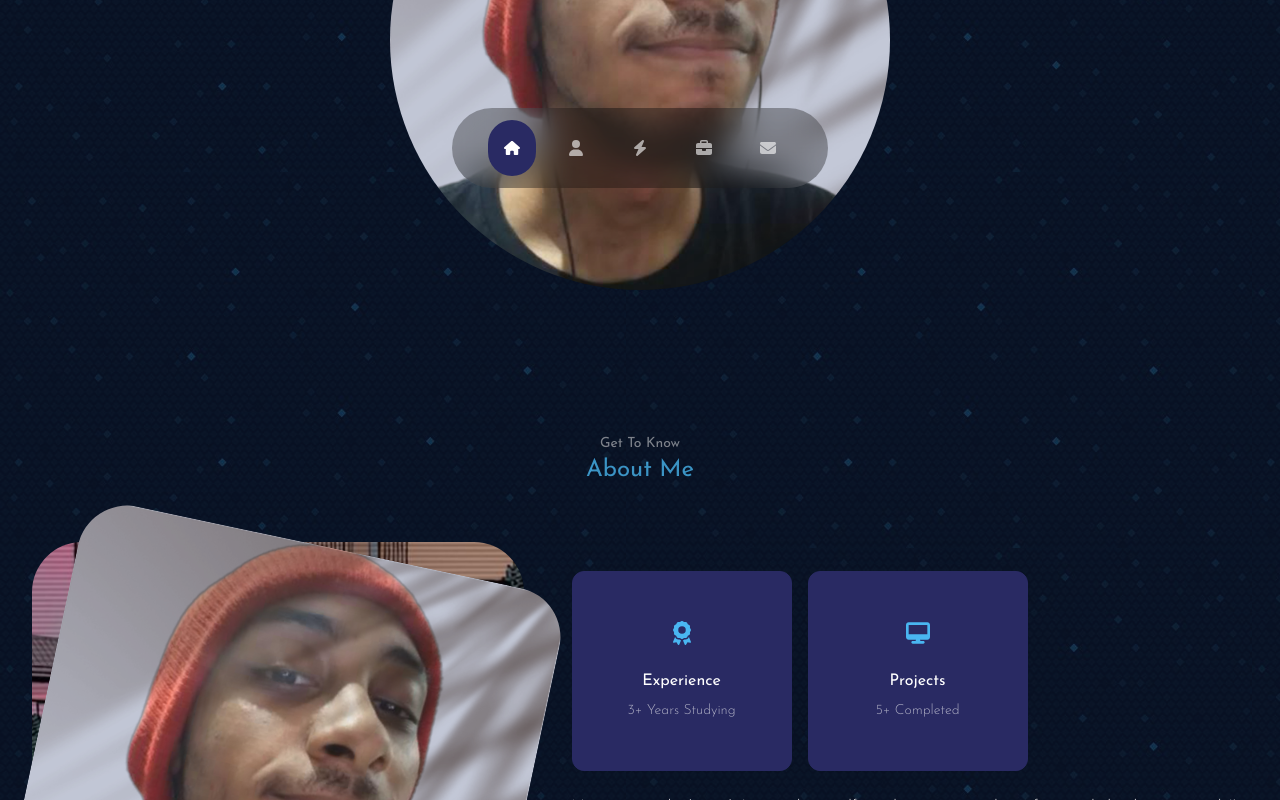
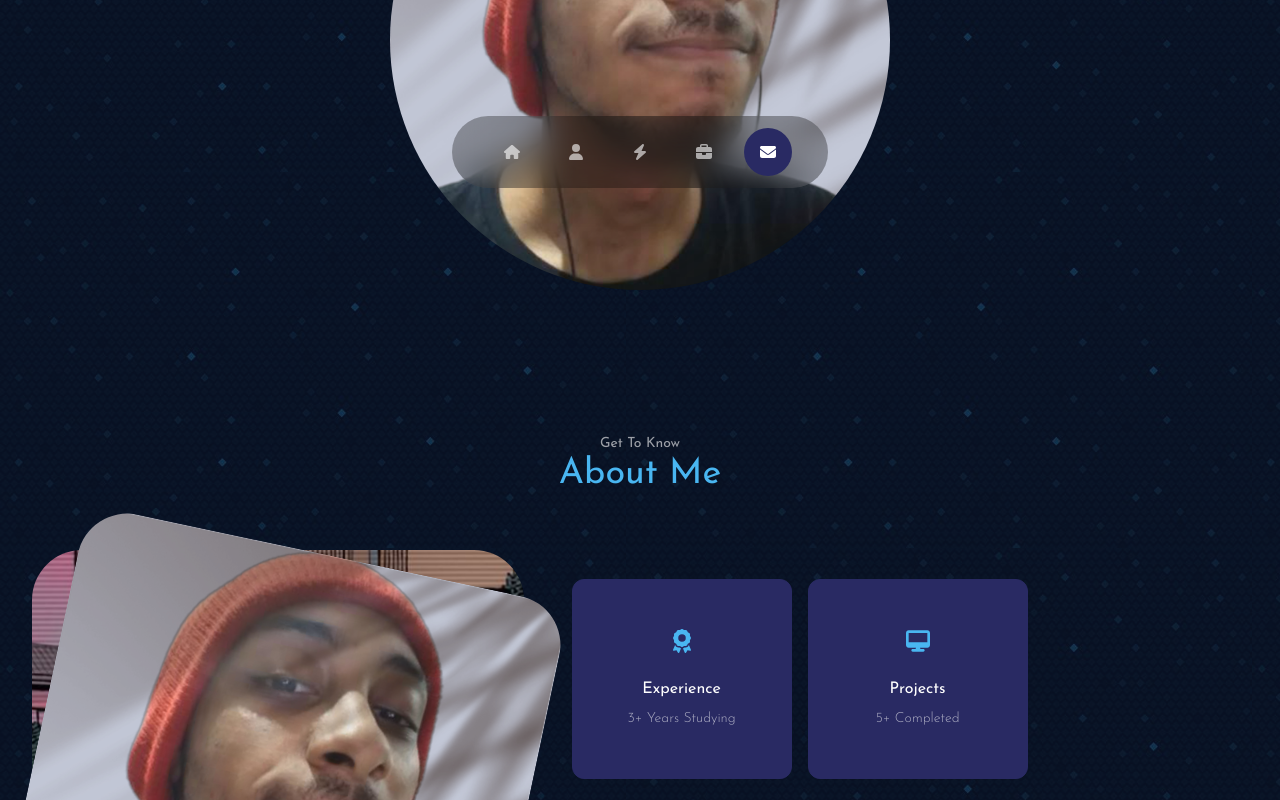
Before and after one commit to RenanSui/v1_Portfolio, a Next.js app: page / in a window 1280 px wide. Shown: the part 580-1380 px from the top of the page. Built offline with nearby package versions, Linux system fonts and the light colour scheme.

Commit message:
added dynamic navigation to nav links

```diff
--- a/app/layout.tsx
+++ b/app/layout.tsx
@@ -13,7 +13,9 @@ export default function RootLayout({
 }) {
   return (
     <html lang="en" className="scroll-smooth">
-      <body className="bg-[#0a142a]">{children}</body>
+      <body className="bg-[#0a142a]" data-nav="header">
+        {children}
+      </body>
     </html>
   );
 }
--- a/src/Components/Nav/FloatingNavbar.tsx
+++ b/src/Components/Nav/FloatingNavbar.tsx
@@ -1,3 +1,4 @@
+'use client';
 import {
   faBolt,
   faBriefcase,
@@ -5,41 +6,42 @@ import {
   faHouse,
   faUser,
 } from '@fortawesome/free-solid-svg-icons';
+import { useEffect } from 'react';
 import NavListItems from './NavListItems';
 import { INavList } from './types';
 
 const navList: INavList[] = [
   {
     id: 1,
-    titleName: 'Home',
+    titleName: 'home',
     icon: faHouse,
     active: true,
     hrefLink: '#',
   },
   {
     id: 2,
-    titleName: 'About Me',
+    titleName: 'about',
     icon: faUser,
     active: false,
     hrefLink: '#about',
   },
   {
     id: 3,
-    titleName: 'Experience',
+    titleName: 'experience',
     icon: faBolt,
     active: false,
     hrefLink: '#experience',
   },
   {
     id: 4,
-    titleName: 'Portfolio',
+    titleName: 'portfolio',
     icon: faBriefcase,
     active: false,
     hrefLink: '#portfolio',
   },
   {
     id: 5,
-    titleName: 'Contact Me',
+    titleName: 'contact',
     icon: faEnvelope,
     active: false,
     hrefLink: '#contact',
@@ -47,6 +49,13 @@ const navList: INavList[] = [
 ];
 
 const FloatingNavbar = () => {
+  useEffect(() => {
+    document.addEventListener('scroll', () => {
+      const dataNavAttr = document.body.getAttribute('data-nav');
+      console.log(dataNavAttr ? dataNavAttr : null);
+    });
+  });
+
   return (
     <nav className="fixed bottom-8 left-1/2 z-50 -translate-x-1/2 rounded-full bg-transparent-30 backdrop-blur-lg transition-all duration-500">
       <ul className="flex px-5 py-1 transition-all duration-500 xs:px-7 xs:py-3">
--- a/src/Components/Nav/NavListItems.tsx
+++ b/src/Components/Nav/NavListItems.tsx
@@ -1,21 +1,46 @@
+'use client';
+import CapitalizeFirstLetter from '@/src/Utilities/CapitalizeFirstLetter';
 import { FontAwesomeIcon } from '@fortawesome/react-fontawesome';
+import { useEffect, useState } from 'react';
 import { NavListProps } from './types';
 
 const NavListItems = ({ navItem }: NavListProps) => {
-  const { active, hrefLink, icon, id, titleName } = navItem;
+  const { hrefLink, icon, id, titleName } = navItem;
+  const [isActive, setIsActive] = useState(false);
+
+  useEffect(() => {
+    document.body.setAttribute('data-nav', 'home');
+    const dataNavAttr = document.body.getAttribute('data-nav');
+    const isActive = titleName === dataNavAttr;
+    setIsActive(isActive);
+  }, [titleName]);
+
+  useEffect(() => {
+    const windowScroll = () => {
+      const dataNavAttr = document.body.getAttribute('data-nav');
+      const isActive = titleName === dataNavAttr;
+      setIsActive(isActive);
+    };
+
+    document.addEventListener('scroll', windowScroll);
+
+    return () => {
+      document.removeEventListener('scroll', windowScroll);
+    };
+  });
 
   return (
-    <li key={id} id={String(id)} title={titleName}>
+    <li key={id} id={String(id)} title={CapitalizeFirstLetter(titleName)}>
       <a
-        className={`block cursor-pointer rounded-full p-4 transition-all duration-500 xs:mx-2 ${
-          active ? 'bg-custom-blue-900' : 'hover:bg-custom-darkBlue-900'
+        className={`block cursor-pointer rounded-full px-4 py-3 transition-all duration-500 xs:mx-2 ${
+          isActive ? 'bg-custom-blue-900' : 'hover:bg-custom-darkBlue-900'
         }`}
         href={`${hrefLink}`}
       >
         <FontAwesomeIcon
           icon={icon}
-          className={`h-4 w-4 text-custom-gray-100 transition-all duration-500 ${
-            active ? 'text-white' : ''
+          className={`h-4 max-h-[16px] w-4 max-w-[16px] text-custom-gray-100 transition-all duration-500 ${
+            isActive ? 'text-white' : ''
           }`}
         />
       </a>
--- a/src/Components/Pattern/StarsPattern.tsx
+++ b/src/Components/Pattern/StarsPattern.tsx
@@ -8,7 +8,7 @@ const StarsPattern = () => {
 
   return (
     <div
-      className='pointer-events-none absolute left-0 right-0 top-0 bg-[url("/Assets/Images/seamless-pattern.jpg")] opacity-20'
+      className='pointer-events-none absolute left-0 right-0 top-0 z-[-1] bg-[url("/Assets/Images/seamless-pattern.jpg")] opacity-20'
       style={{ height: windowHeight }}
     />
   );
--- a/src/Components/Titles/Titles.tsx
+++ b/src/Components/Titles/Titles.tsx
@@ -14,7 +14,11 @@ export const SmallTitle = ({ children, className }: TitleProps) => {
 
 export const ParagraphTitle = ({ children, className }: TitleProps) => {
   return (
-    <p className={`text-2xl text-custom-blue-500 ${className}`}>{children}</p>
+    <p
+      className={`text-2xl text-custom-blue-500 transition-all duration-300 md:text-4xl ${className}`}
+    >
+      {children}
+    </p>
   );
 };
 
--- a/src/Components/Wrapper/SectionWrapper.tsx
+++ b/src/Components/Wrapper/SectionWrapper.tsx
@@ -1,10 +1,38 @@
+'use client';
+import { useEffect, useRef } from 'react';
 import { SectionWrapperProps } from './types';
 
 const SectionWrapper = ({ children, className, id }: SectionWrapperProps) => {
+  const section = useRef<HTMLDivElement>(null);
+
+  useEffect(() => {
+    const windowScroll = () => {
+      if (section.current) {
+        const currentSectionPosition = section.current?.offsetTop;
+        const sectionHeight = section.current?.clientHeight;
+        const windowCurrentScrollY = window.scrollY + 2;
+
+        if (
+          windowCurrentScrollY > currentSectionPosition &&
+          windowCurrentScrollY < currentSectionPosition + sectionHeight
+        ) {
+          document.body.setAttribute('data-nav', id === 'header' ? 'home' : id);
+        }
+      }
+    };
+
+    document.addEventListener('scroll', windowScroll);
+
+    return () => {
+      document.removeEventListener('scroll', windowScroll);
+    };
+  });
+
   return (
     <section
+      ref={section}
       id={id}
-      className={`m-auto mt-28 flex max-w-[1440px] cursor-default flex-col items-center justify-center pt-8 ${className}`}
+      className={`m-auto mt-28 flex max-w-[1440px] cursor-default flex-col items-center justify-center pt-8  ${className}`}
     >
       {children}
     </section>
--- a/src/Layouts/Footer/index.tsx
+++ b/src/Layouts/Footer/index.tsx
@@ -34,11 +34,8 @@ const contactInfo: IFooterContactInfo[] = [
 
 const Footer = () => {
   return (
-    <footer
-      id=""
-      className=" relative z-10 bg-custom-blue-500 text-custom-darkBlue-900"
-    >
-      <SectionWrapper id="" className={'MouseTracker'}>
+    <footer id="" className="z-10 bg-custom-blue-500 text-custom-darkBlue-900">
+      <SectionWrapper id="footer" className={'MouseTracker mt-28 pt-8'}>
         <>
           <h1 className="FooterTitle mt-8 text-3xl font-semibold tracking-widest">
             RENAN
--- a/src/Layouts/Header/index.tsx
+++ b/src/Layouts/Header/index.tsx
@@ -4,8 +4,11 @@ import { SectionWrapper } from '../../Components/Wrapper';
 
 const Header = () => {
   return (
-    <>
-      <SectionWrapper id="" className="mt-16 font-josefin text-white">
+    <header>
+      <SectionWrapper
+        id="header"
+        className="mt-0 pt-36 font-josefin text-white"
+      >
         <>
           <p>Hello, I&apos;m</p>
           <p className="text-5xl">Renan Sui</p>
@@ -27,7 +30,7 @@ const Header = () => {
           </span>
         </>
       </SectionWrapper>
-    </>
+    </header>
   );
 };
 
```
